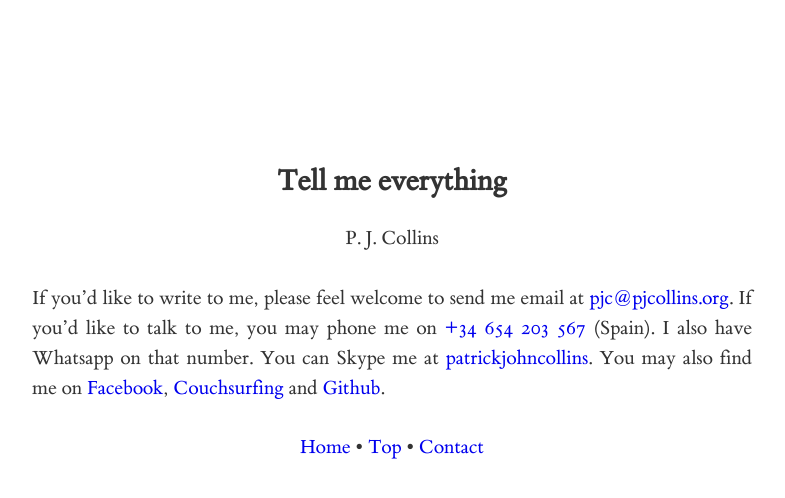
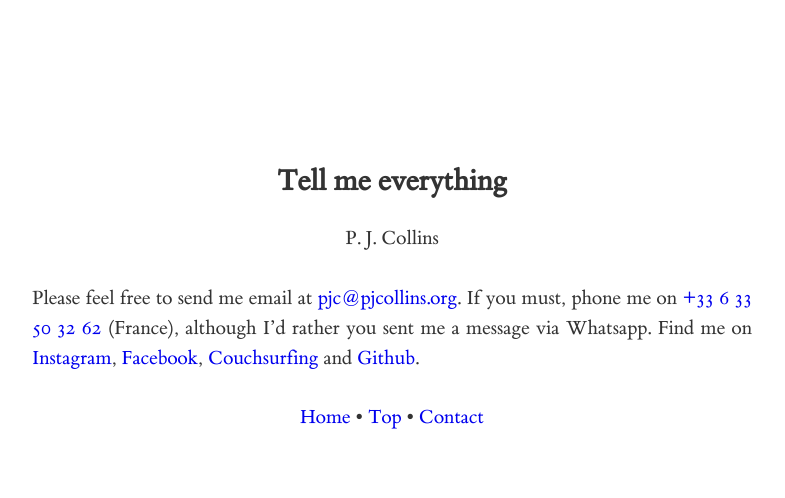
Before and after one commit to patrickjohncollins/patrickjohncollins.github.io, a Jekyll site: the page built from contact.md, in a window 1280 px wide. Shown: the top 498 px of the page, without its empty margins (248-1033 px from the left). Built offline with Jekyll 4.4.1, drawn with Linux system fonts in a browser that asks for light colours; our own code applies the rules of GitHub Pages for plain Markdown files.

Commit message:
Update contact info

```diff
--- a/contact.md
+++ b/contact.md
@@ -2,4 +2,4 @@
 title: Tell me everything
 ---
 
-If you'd like to write to me, please feel welcome to send me email at [pjc@pjcollins.org](mailto:pjc@pjcollins.org).  If you'd like to talk to me, you may phone me on [+34 654 203 567](tel:+34654203567) (Spain).  I also have Whatsapp on that number.  You can Skype me at [patrickjohncollins](skype:patrickjohncollins).  You may also find me on [Facebook](http://facebook.com/patrick.j.collins), [Couchsurfing](https://www.couchsurfing.com/people/pjcollins) and [Github](https://github.com/patrickjohncollins).
+Please feel free to send me email at [pjc@pjcollins.org](mailto:pjc@pjcollins.org).  If you must, phone me on [+33 6 33 50 32 62](tel:+33633503262) (France), although I'd rather you sent me a message via Whatsapp.  Find me on [Instagram](https://www.instagram.com/patrickjohncollins/), [Facebook](http://facebook.com/patrick.j.collins), [Couchsurfing](https://www.couchsurfing.com/people/pjcollins) and [Github](https://github.com/patrickjohncollins).
```
